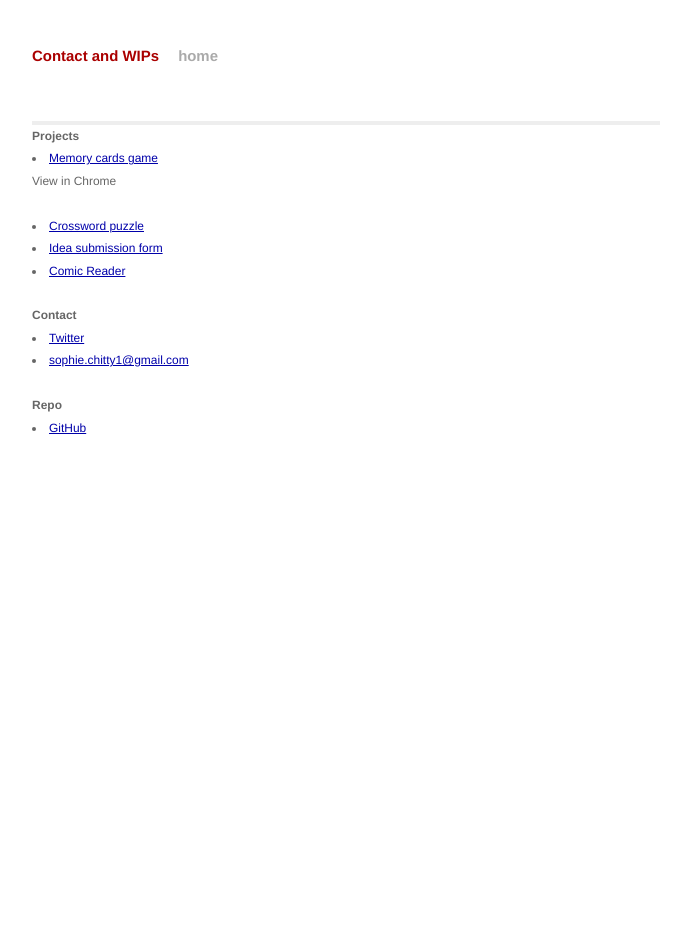
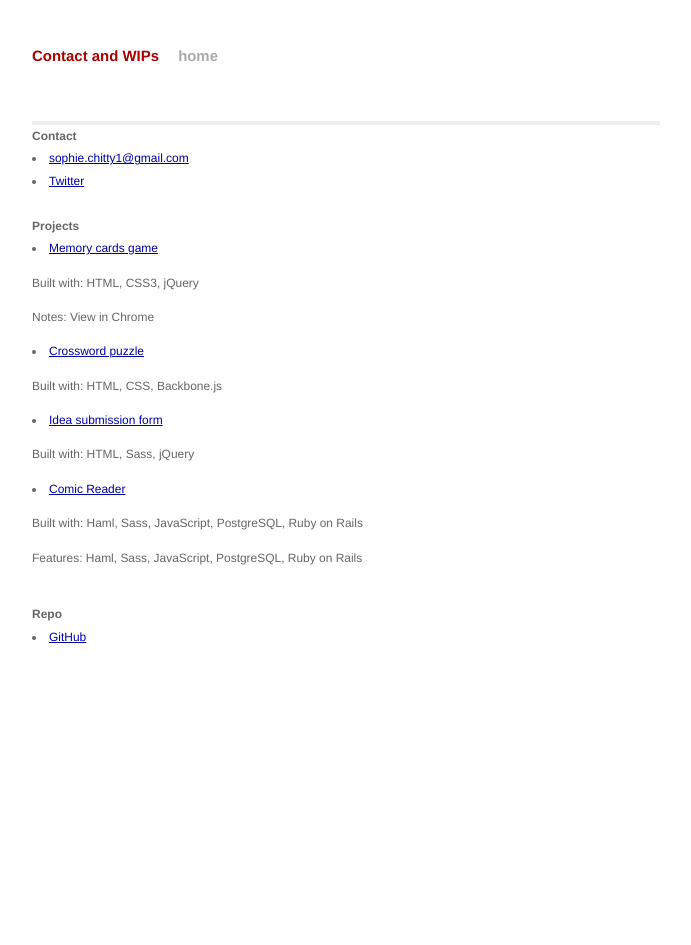
Before and after one commit to SophGits/sophgits.github.io, a Jekyll site: the page built from index.html, in a window 1280 px wide. Shown: the whole page, without its empty margins (294-985 px from the left). Built offline with Jekyll 4.4.1, drawn with Linux system fonts in a browser that asks for light colours; Markdown is read by kramdown in place of the engine named in the settings.

Commit message:
Play with gh-pages.

```diff
--- a/_data/projects.yml
+++ b/_data/projects.yml
@@ -1,9 +1,14 @@
 - name: Memory cards game
   url: http://sophgits.github.io/cardflip/
+  tech: 'HTML, CSS3, jQuery'
   notes: View in Chrome
 - name: Crossword puzzle
   url: http://sophgits.github.io/crossword
+  tech: 'HTML, CSS, Backbone.js'
 - name: Idea submission form
   url: idea-form.herokuapp.com
+  tech: 'HTML, Sass, jQuery'
 - name: Comic Reader
   url: comic-reader.herokuapp.com
+  tech: 'Haml, Sass, JavaScript, PostgreSQL, Ruby on Rails'
+  features: 'Authentication'
--- a/_data/social.yml
+++ b/_data/social.yml
@@ -1,4 +1,4 @@
+- name: sophie.chitty1@gmail.com
+  url: sophie.chitty1@gmail.com
 - name: Twitter
   url: http://twitter.com/sophtwits
-- name: sophie.chitty1@gmail.com
-  url: sophie.chitty1@gmail.com
--- a/_includes/footer.html
+++ b/_includes/footer.html
@@ -1,8 +1,8 @@
 <div class="footer">
 
+  {% include links.html title="Contact" links="social" %}
+  <br />
   {% include links.html title="Projects" links="projects" %}
-  <br />
-  {% include links.html title="Contact" links="social" %}
   <br />
   {% include links.html title="Repo" links="repos" %}
 
--- a/_includes/links.html
+++ b/_includes/links.html
@@ -2,8 +2,14 @@
 {% for link in site.data[include.links] %}
   <li>
       <a  href="{{ link.url }}">{{ link.name }}</a>
+      {% if link.tech %}
+        <p><span>Built with: </span>{{ link.tech }}</p>
+      {% endif %}
+      {% if link.features %}
+        <p><span>Features: </span>{{ link.tech }}</p>
+      {% endif %}
       {% if link.notes %}
-        <ul><li>{{ link.notes }}<li></ul>
+        <p><span>Notes: </span>{{ link.notes }}</p>
       {% endif %}
   </li>
 {% endfor %}
```
